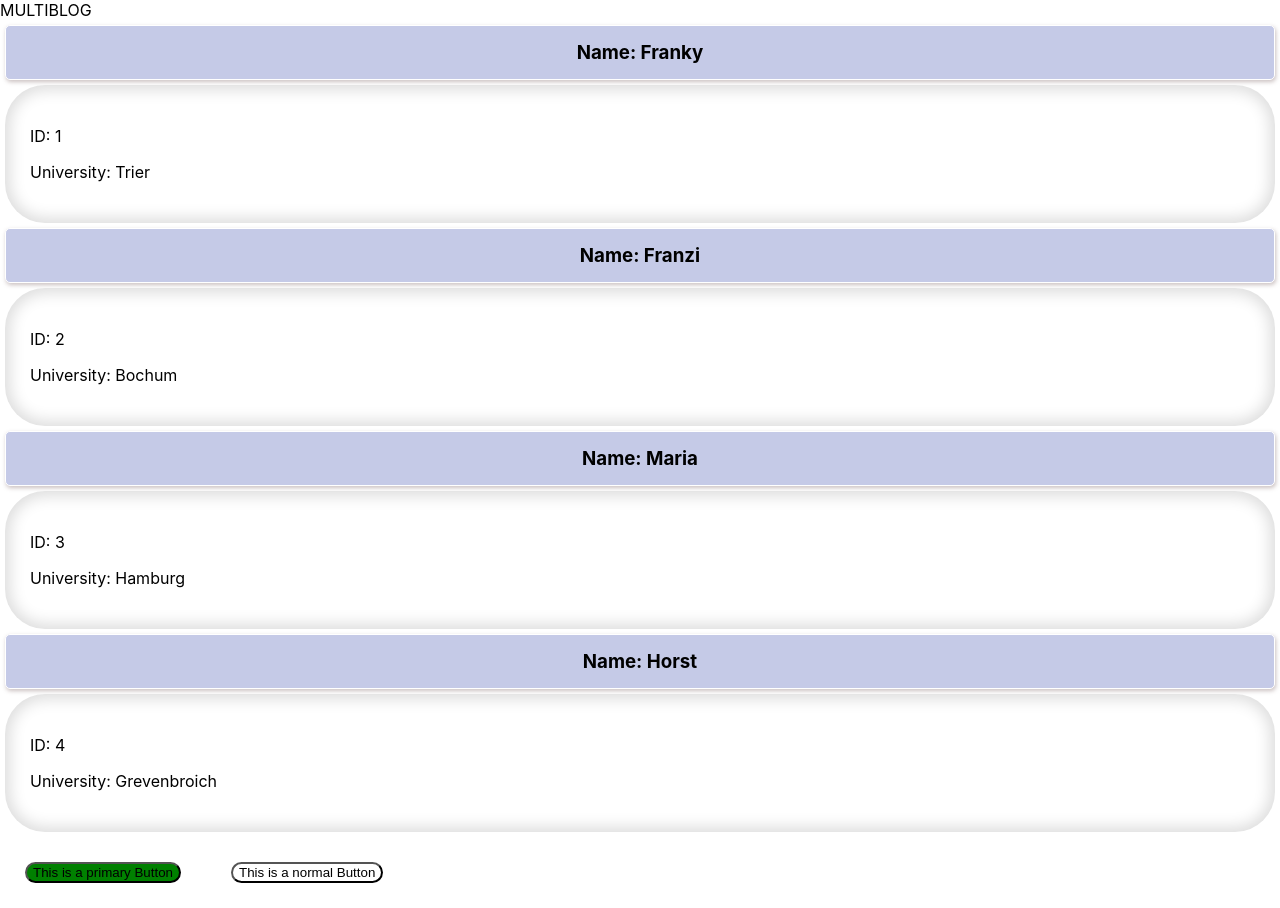
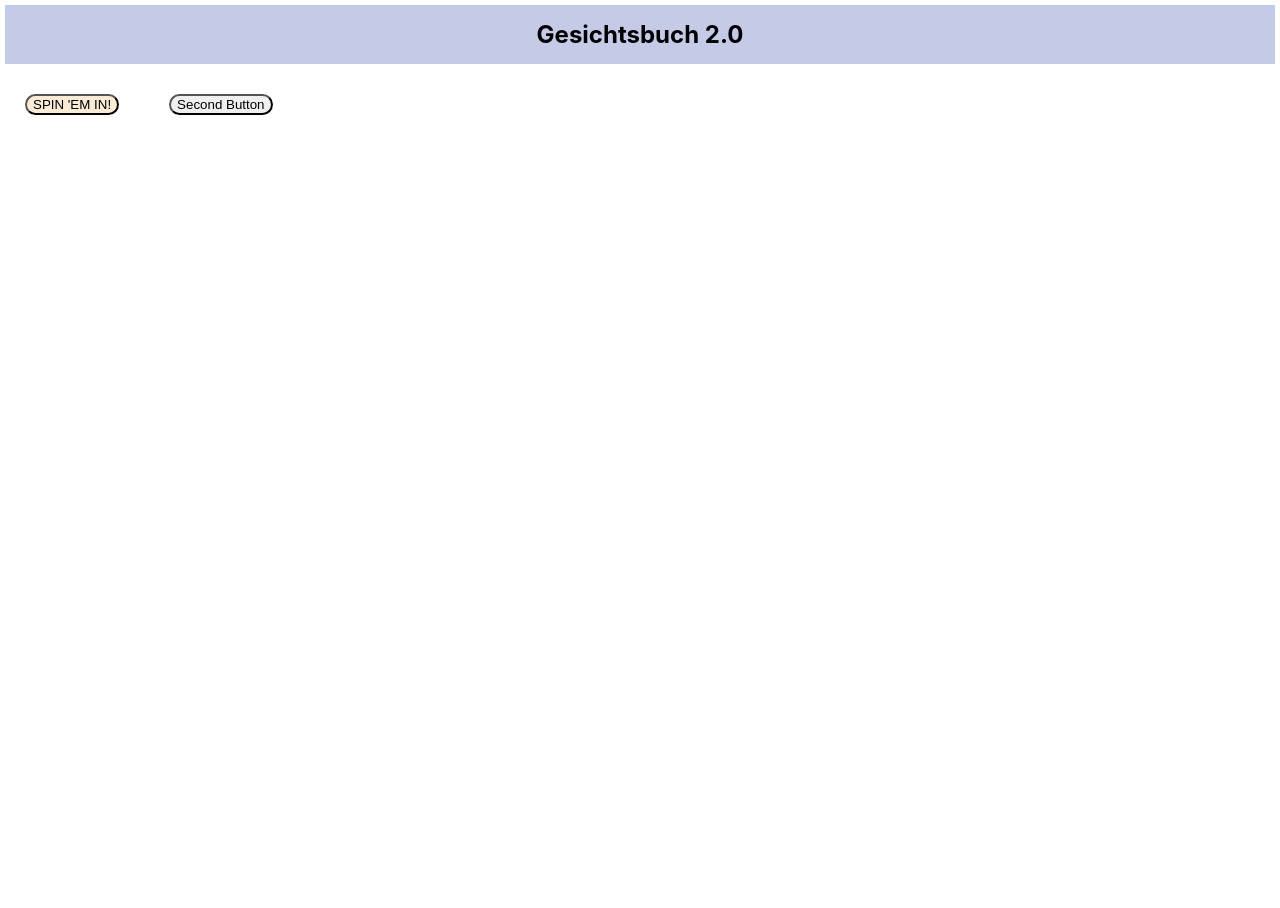
Before and after one commit to Roman-devs/react-start, a React (Create React App) app: page / in a window 1280 px wide. After the commit the page ends 800 px from the top, so only its background shows below. Built offline with nearby package versions, Linux system fonts and the light colour scheme.

Commit message:
Added a like and dislike button

```diff
--- a/src/App.css
+++ b/src/App.css
@@ -70,3 +70,10 @@
   animation-name: entrySlide;
   animation-duration: 2s;
 }
+
+.multi {
+  margin: 5px 5px;
+  padding: 15px;
+  text-align: center;
+  background: #c5cae7;
+}
--- a/src/App.js
+++ b/src/App.js
@@ -1,13 +1,48 @@
 import logo from './logo.svg';
-import React from "react";
 import './App.css';
 import BlogEntry from "./components/BlogEntry";
 import {Button} from "./components/FancyButton";
+import React, { useState } from 'react';
 
 function App() {
     // Variables
     // const firstStudent = "Horst";
-    const students = [
+    let students, setStudents;
+    [students, setStudents] = useState([]);
+    // const students = [
+    //     {
+    //         id: "1",
+    //         name: "Franky",
+    //         university: "Trier"
+    //     },
+    //     {
+    //         id: "2",
+    //         name: "Franzi",
+    //         university: "Bochum"
+    //     },
+    //     {
+    //         id: "3",
+    //         name: "Maria",
+    //         university: "Hamburg"
+    //     },
+    //     {
+    //         id: "4",
+    //         name: "Horst",
+    //         university: "Grevenbroich"
+    //     }
+    // ]
+
+    return (
+        // Alles in ein TAG! --> Fragment REACT -> LOOK IT UP
+        <React.Fragment>
+            <h2 class={"multi"}>Gesichtsbuch 2.0</h2>
+                <div>
+                    {students.map(student => <BlogEntry key={student.id}
+                                                        id={"ID: " + student.id}
+                                                        name={"Name: " + student.name}
+                                                        university={"University: " + student.university}/>)}
+
+                    <Button primary onClick={() => setStudents([
                             {
                                 id: "1",
                                 name: "Franky",
@@ -28,20 +63,8 @@ function App() {
                                 name: "Horst",
                                 university: "Grevenbroich"
                             }
-    ]
-
-    return (
-        // Alles in ein TAG! --> Fragment REACT -> LOOK IT UP
-        <React.Fragment>
-            <header>MULTIBLOG</header>
-                <div>
-                    {students.map(student => <BlogEntry key={student.id}
-                                                        id={"ID: " + student.id}
-                                                        name={"Name: " + student.name}
-                                                        university={"University: " + student.university}/>)}
-
-                    <Button primary>This is a primary Button</Button>
-                    <Button>  This is a normal Button </Button>
+                        ])}>SPIN 'EM IN!</Button>
+                    <Button>  Second Button </Button>
                 </div>
         </React.Fragment>
     );
--- a/src/components/BlogEntry.js
+++ b/src/components/BlogEntry.js
@@ -1,3 +1,21 @@
-export default function BlogEntry({id, name, university}){
-    return(<article> <h3 class={"name"}> {name} </h3> <div class={"entry"}><p> {id} </p> <p> {university} </p></div></article>)
+import {useState} from "react";
+import {Button} from "./FancyButton";
+
+export default function BlogEntry({id, name, university}) {
+    const [clicked, setClicked] = useState(0)
+
+    return (
+        <article>
+            <h3 class={"name"}> {name} </h3>
+            <div class={"entry"}>
+                <p> {id} </p>
+                <p> {university} </p>
+                <p> {"Likes: " + clicked} </p>
+                <Button onClick={() => setClicked(clicked + 1)}> Like </Button>
+                <Button primary onClick={() => setClicked(clicked - 1)}> Dislike </Button>
+            </div>
+        </article>
+    )
+
+
 }
--- a/src/components/FancyButton.js
+++ b/src/components/FancyButton.js
@@ -4,19 +4,21 @@ import {css} from "styled-components";
 export const Button = styled.button`
   margin: 25px;
   border-radius: 20px;
-  background: ${foobar => foobar.primary ? "green" : "white"};
+  ${foobar => foobar.primary && css`
+  background-color: antiquewhite;
+  `};
 `
 
 // Other Example of using the CSS function for multiple case distinctions in one line using operators and the lambda function
 
-export const Button1 = styled.button`
-  margin: 55px ${foobar => foobar.bigButton ?
-          css`
-            // insert CSS in case bigButton property does exist
-          `
-          :
-          css`
-            // insert CSS in case bigButton property does not exist
-          `
-  }
-`
+// export const Button1 = styled.button`
+//   margin: 55px ${foobar => foobar.bigButton ?
+//           css`
+//             // insert CSS in case bigButton property does exist
+//           `
+//           :
+//           css`
+//             // insert CSS in case bigButton property does not exist
+//           `
+//   }
+// `
```
Lines whose indentation alone changed are shown as unchanged.
